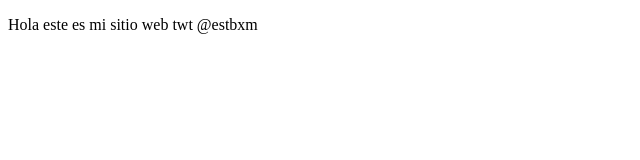
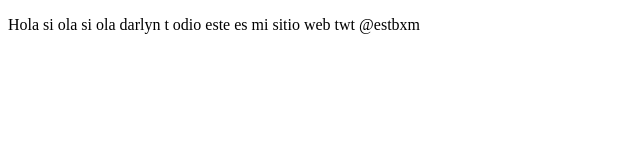
Before and after one commit to EstebanCG9/proyectoDemoCursoPrework, a plain HTML site: page proyectoDemoCursoPrework/index.html in a window 1280 px wide. Shown: the whole page, without its empty margins (0-640 px from the left). Drawn offline with Linux system fonts and the light colour scheme.

Commit message:
cambios pagina web inicial

```diff
--- a/proyectoDemoCursoPrework/index.html
+++ b/proyectoDemoCursoPrework/index.html
@@ -8,7 +8,7 @@
 </head>
 <body>
     <p>
-        Hola este es mi sitio web
+        Hola si ola si ola darlyn t odio este es mi sitio web
         twt @estbxm
     </p>
 </body>
```
